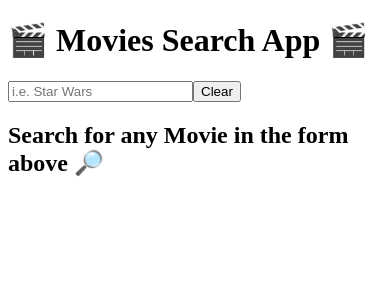
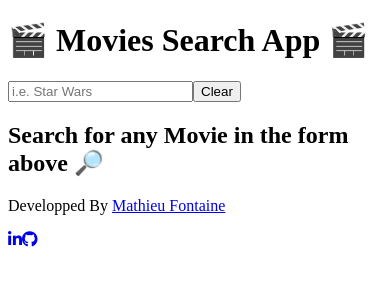
Before and after one commit to mathieufontaine/react-movies-search, a React (Create React App) app: page / in a window 390 px wide. Shown: the top 300 px of the page. Built offline with nearby package versions, Linux system fonts and the light colour scheme; no server answers; the HTML template or start-up script is replaced by a standard one.

Commit message:
added footer

```diff
--- a/public/index.html
+++ b/public/index.html
@@ -8,6 +8,10 @@
       name="description"
       content="Web site created using create-react-app"
     />
+    <script
+      src="https://kit.fontawesome.com/f3e2209c65.js"
+      crossorigin="anonymous"
+    ></script>
     <title>Movie Search App</title>
   </head>
   <body>
--- a/src/App.js
+++ b/src/App.js
@@ -1,6 +1,7 @@
 import React from "react";
 import SearchMovies from "./components/SearchMovies";
-import Header from "./components/Header";
+import Header from "./components/Layout/Header";
+import Footer from "./components/Layout/Footer";
 
 function App() {
   return (
@@ -10,6 +11,7 @@ function App() {
       <div className="container">
         <SearchMovies />
       </div>
+      <Footer />
     </>
   );
 }
--- /dev/null
+++ b/src/components/Layout/Footer.js
@@ -0,0 +1,26 @@
+import React from "react";
+
+const Footer = () => {
+  return (
+    <div className="footer">
+      <div>
+        <p>
+          Developped By{" "}
+          <a href="https://www.linkedin.com/in/mathieu-fontaine/">
+            Mathieu Fontaine{" "}
+          </a>
+        </p>
+      </div>
+      <div class="logos">
+        <a href="https://www.linkedin.com/in/mathieu-fontaine/" target="_blank">
+          <i class="fa fa-linkedin" aria-hidden="true"></i>
+        </a>
+        <a href="https://github.com/mathieufontaine" target="_blank">
+          <i class="fa fa-github" aria-hidden="true"></i>
+        </a>
+      </div>
+    </div>
+  );
+};
+
+export default Footer;
--- a/src/sass/_card.scss
+++ b/src/sass/_card.scss
@@ -1,7 +1,7 @@
 /// Movie Cards ///
 
 .card-list {
-  margin-top: 2rem;
+  margin: 2rem 0;
 }
 
 .card {
--- /dev/null
+++ b/src/sass/_footer.scss
@@ -0,0 +1,29 @@
+.footer {
+  position: static;
+  bottom: 0;
+  left: 0;
+  height: 5vh;
+  width: 100%;
+  margin: 0rem auto;
+  display: flex;
+  text-align: center;
+  align-items: center;
+  justify-content: center;
+  padding: 0 1rem;
+  font-size: 1.5rem;
+  color: white;
+  background-color: rgba(0, 0, 0, 0.488);
+  p {
+    margin: 0;
+  }
+  .logos {
+    display: flex;
+    text-align: center;
+    align-items: center;
+    justify-content: center;
+    .fa {
+      font-size: 2rem;
+      margin-left: 1rem;
+    }
+  }
+}
--- a/src/sass/_mobile.scss
+++ b/src/sass/_mobile.scss
@@ -12,6 +12,9 @@
 }
 
 @media (max-width: 585px) {
+  h2 {
+    font-size: 1.5rem;
+  }
   .container {
     width: 100%;
     padding: 20px;
@@ -23,14 +26,17 @@
       margin: 0 auto;
     }
   }
+  .footer,
+  a {
+    font-size: 1.3rem;
+  }
+  .footer .logos .fa {
+    font-size: 1.5rem;
+  }
 }
 
 @media (max-width: 450px) {
   .header .title {
-    font-size: 3rem;
-  }
-
-  h2 {
     font-size: 2rem;
   }
   .search form {
--- a/src/sass/_utilities.scss
+++ b/src/sass/_utilities.scss
@@ -21,43 +21,17 @@ body {
   min-height: 100vh;
 }
 
-.overlay {
-  position: fixed;
-  width: 100%;
-  height: 100%;
-  background: rgba(0, 0, 0, 0.425);
-  z-index: -1;
-}
-
 h2 {
-  font-size: 3rem;
+  font-size: 2rem;
 }
 
 p {
   font-size: 1.3rem;
 }
 
-.container {
-  margin: 0px auto;
-  width: 70%;
-  padding: 40px 120px;
-  background-color: rgba(255, 255, 255, 0.5);
-  min-height: 90vh;
-  border-radius: 0px;
-  z-index: 1;
+a {
+  text-decoration: none;
+  color: #fff;
+  font-size: 1.5rem;
+  font-weight: 700;
 }
-
-.message {
-  display: flex;
-  align-items: center;
-  justify-content: center;
-  text-align: center;
-
-  span {
-    color: $primary;
-  }
-}
-
-.error {
-  height: 70vh;
-}
--- a/src/sass/style.scss
+++ b/src/sass/style.scss
@@ -1,5 +1,7 @@
 @import "utilities";
+@import "content";
 @import "header";
 @import "form";
 @import "card";
+@import "footer";
 @import "mobile";
```
Also changed, not shown: src/sass/_content.scss (added, +31 -0 lines), src/components/Layout/Header.js (renamed from src/components/Header.js).
